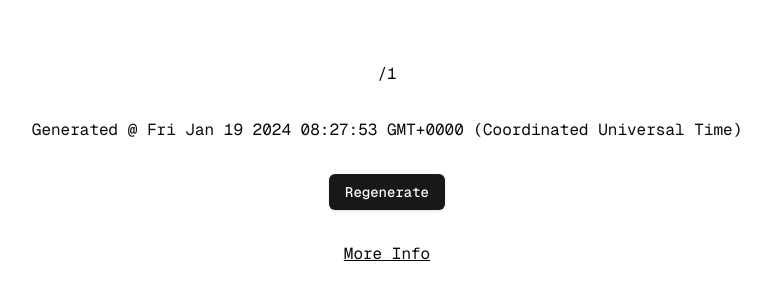
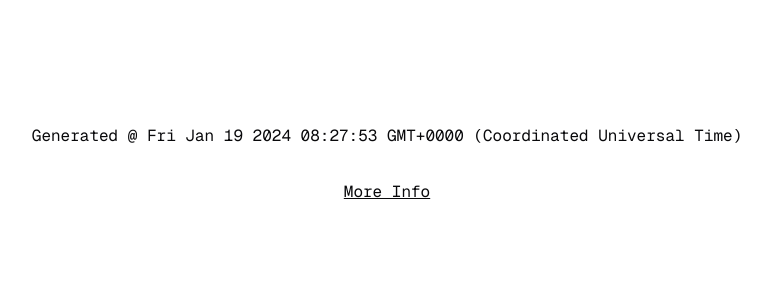
Before and after one commit to ajayvignesh01/Dynamic-Routes-with-ISR-and-PPR, a Next.js app: page /1 in a window 1280 px wide. Shown: the part 236-536 px from the top of the page, without its empty margins (253-1024 px from the left). Built offline with nearby package versions, Linux system fonts and the light colour scheme.

Commit message:
test ppr 2

```diff
--- a/app/[slug]/page.tsx
+++ b/app/[slug]/page.tsx
@@ -1,5 +1,5 @@
 import { DynamicContent } from '@/app/[slug]/dynamic-content'
-import { RegenerateButton } from '@/app/[slug]/regenerate-button'
+// import { RegenerateButton } from '@/app/[slug]/regenerate-button'
 import Link from 'next/link'
 import { Suspense } from 'react'
 
@@ -9,15 +9,15 @@ import { Suspense } from 'react'
 export default function SharePage({ params }: { params: { slug: string } }) {
   return (
     <div className='flex h-screen flex-col items-center justify-center space-y-8 text-center font-mono'>
-      <Suspense>
-        <p>/{params.slug}</p>
-      </Suspense>
+      {/*<Suspense>*/}
+      {/*  <p>/{params.slug}</p>*/}
+      {/*</Suspense>*/}
       <Suspense fallback={<p>Generating...</p>}>
         <DynamicContent slug={params.slug} />
       </Suspense>
-      <Suspense>
-        <RegenerateButton path={`/${params.slug}`} />
-      </Suspense>
+      {/*<Suspense>*/}
+      {/*  <RegenerateButton path={`/${params.slug}`} />*/}
+      {/*</Suspense>*/}
       <Link
         href={'https://github.com/0x-Legend/On-Demand-ISR-with-PPR'}
         target='_blank'
```
